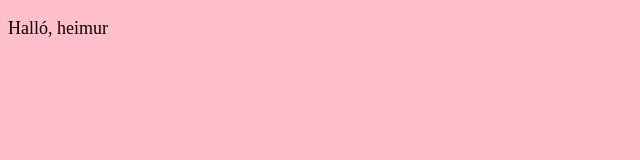
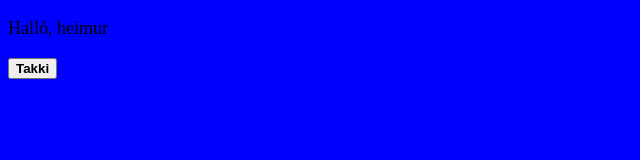
Before and after one commit to vefforritun/vef1-test, a plain HTML site: page index.html in a window 1280 px wide. Shown: the whole page, without its empty margins (0-640 px from the left). Drawn offline with Linux system fonts and the light colour scheme.

Commit message:
Bæta við takka

```diff
--- a/index.html
+++ b/index.html
@@ -7,5 +7,6 @@
   </head>
   <body>
     <p>Halló, heimur</p>
+    <button>Takki</button>
   </body>
 </html>
--- a/styles.css
+++ b/styles.css
@@ -3,5 +3,9 @@ html, body {
 }
 
 body {
-  background-color: pink;
+  background-color: blue;
 }
+
+button {
+  font-weight: bold;
+}
```
